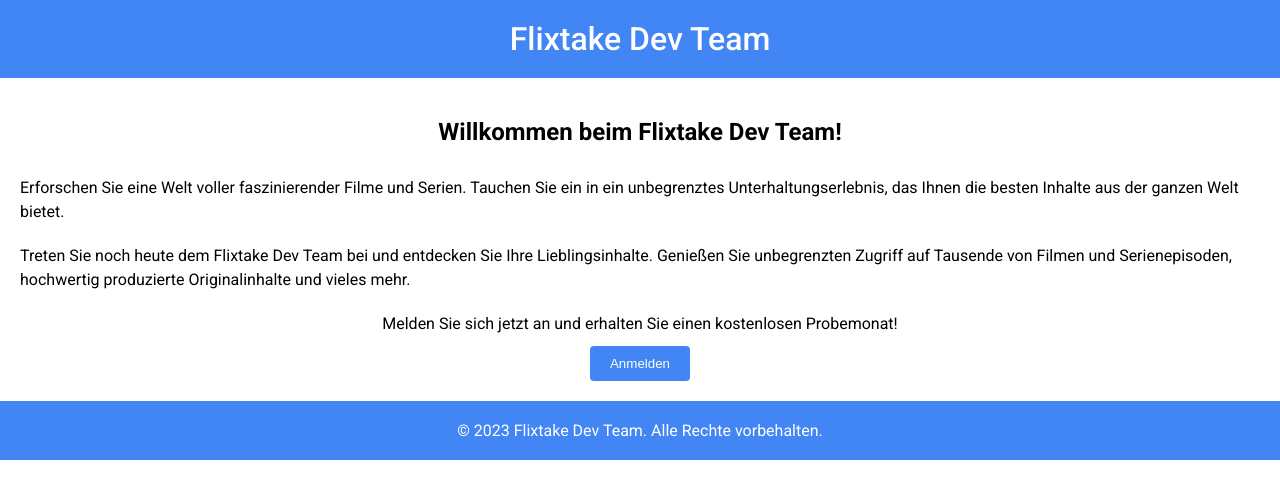
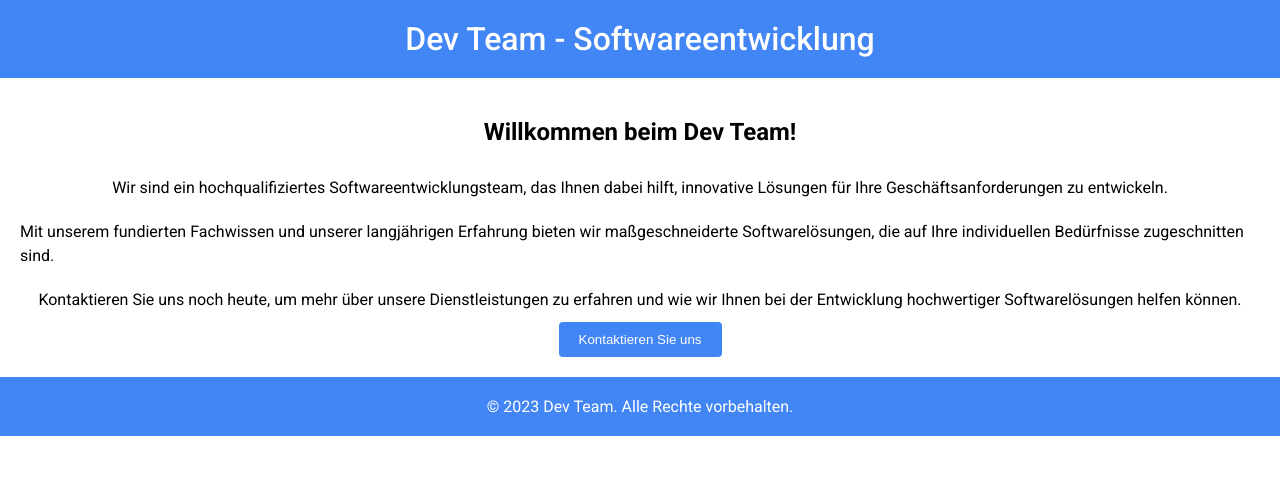
Before and after one commit to flixtake/flixtake.github.io, a plain HTML site: page index.html in a window 1280 px wide. Drawn offline with Linux system fonts and the light colour scheme.

Commit message:
Update index.html

```diff
--- a/index.html
+++ b/index.html
@@ -1,12 +1,10 @@
-
 <!DOCTYPE html>
 <html lang="de">
 <head>
   <meta charset="UTF-8">
   <meta name="viewport" content="width=device-width, initial-scale=1.0">
-  <title>Flixtake Dev Team</title>
+  <title>Dev Team - Softwareentwicklung</title>
   <link rel="stylesheet" href="https://fonts.googleapis.com/css?family=Roboto:300,400,500,700&display=swap">
-  <link rel="stylesheet" href="https://fonts.googleapis.com/icon?family=Material+Icons">
   <style>
     body {
       font-family: 'Roboto', sans-serif;
@@ -52,25 +50,25 @@
 </head>
 <body>
   <header>
-    <h1>Flixtake Dev Team</h1>
+    <h1>Dev Team - Softwareentwicklung</h1>
   </header>
 
   <main>
-    <h2>Willkommen beim Flixtake Dev Team!</h2>
+    <h2>Willkommen beim Dev Team!</h2>
     <p>
-      Erforschen Sie eine Welt voller faszinierender Filme und Serien. Tauchen Sie ein in ein unbegrenztes Unterhaltungserlebnis, das Ihnen die besten Inhalte aus der ganzen Welt bietet.
+      Wir sind ein hochqualifiziertes Softwareentwicklungsteam, das Ihnen dabei hilft, innovative Lösungen für Ihre Geschäftsanforderungen zu entwickeln.
     </p>
     <p>
-      Treten Sie noch heute dem Flixtake Dev Team bei und entdecken Sie Ihre Lieblingsinhalte. Genießen Sie unbegrenzten Zugriff auf Tausende von Filmen und Serienepisoden, hochwertig produzierte Originalinhalte und vieles mehr.
+      Mit unserem fundierten Fachwissen und unserer langjährigen Erfahrung bieten wir maßgeschneiderte Softwarelösungen, die auf Ihre individuellen Bedürfnisse zugeschnitten sind.
     </p>
     <p>
-      Melden Sie sich jetzt an und erhalten Sie einen kostenlosen Probemonat!
+      Kontaktieren Sie uns noch heute, um mehr über unsere Dienstleistungen zu erfahren und wie wir Ihnen bei der Entwicklung hochwertiger Softwarelösungen helfen können.
     </p>
-    <button>Anmelden</button>
+    <button>Kontaktieren Sie uns</button>
   </main>
 
   <footer>
-    &copy; 2023 Flixtake Dev Team. Alle Rechte vorbehalten.
+    &copy; 2023 Dev Team. Alle Rechte vorbehalten.
   </footer>
 </body>
 </html>
```
